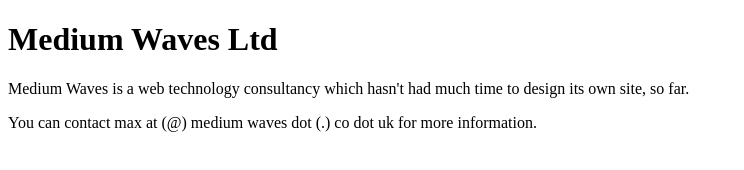
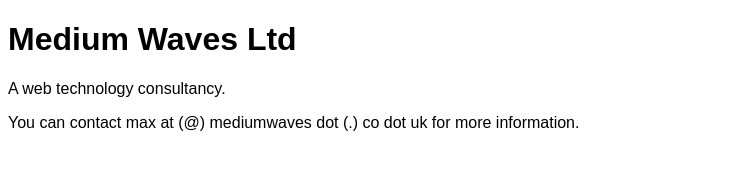
Before and after one commit to maxf/medium-waves, a plain HTML site: page index.html in a window 1280 px wide. Shown: the whole page, without its empty margins (0-744 px from the left). Drawn offline with Linux system fonts and the light colour scheme.

Commit message:
content fix

```diff
--- a/index.html
+++ b/index.html
@@ -2,10 +2,11 @@
 <html>
     <head>
         <title>Medium Waves Ltd</title>
+        <link rel="stylesheet" href="css/main.css" type="text/css"/>
     </head>
     <body>
         <h1>Medium Waves Ltd</h1>
-        <p>Medium Waves is a web technology consultancy which hasn't had much time to design its own site, so far.</p>
-        <p>You can contact max at (@) medium waves dot (.) co dot uk for more information.</p>
+        <p>A web technology consultancy.</p>
+        <p>You can contact max at (@) mediumwaves dot (.) co dot uk for more information.</p>
     </body>
 </html>
```
Also changed, not shown: docs/docker.html (+1 -1 lines).
